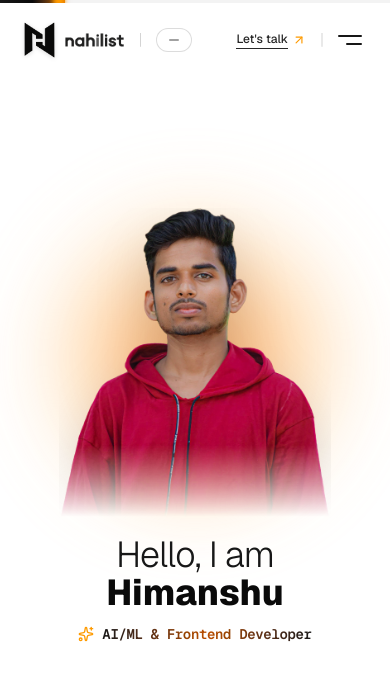
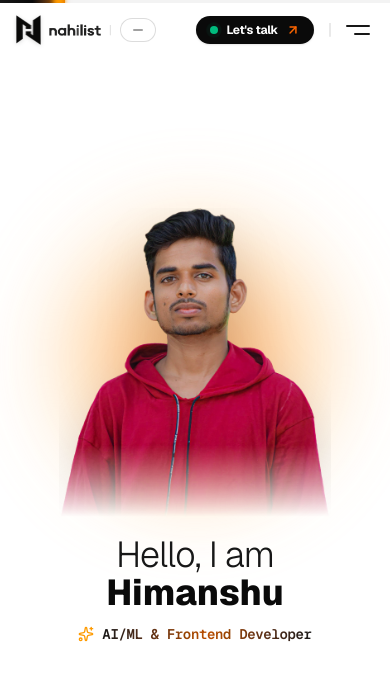
Before and after one commit to nahilist/himanshu, a Next.js app: page / in a window 390 px wide. Shown: the top 680 px of the page. Built offline with nearby package versions, Linux system fonts and the light colour scheme.

Commit message:
Refactor Navbar, ProjectDetailModal, and SlideProjectsArchive components for improved layout and responsiveness

```diff
--- a/components/Navbar.tsx
+++ b/components/Navbar.tsx
@@ -27,48 +27,47 @@ export const Navbar: React.FC<NavbarProps> = ({
   const isDark = theme === "dark";
 
   return (
-    <header className="fixed top-0 left-0 right-0 z-40 px-6 md:px-12 py-5 flex items-center justify-between pointer-events-none transition-colors duration-500">
+    <header className="fixed top-0 left-0 right-0 z-40 px-4 sm:px-6 md:px-12 py-3.5 sm:py-5 flex items-center justify-between pointer-events-none transition-colors duration-500">
       {/* Left section: Logo | Sound pill */}
-      <div className="flex items-center gap-3.5 pointer-events-auto select-none">
+      <div className="flex items-center gap-2 sm:gap-3.5 pointer-events-auto select-none">
         <div
           onClick={() => {
             soundFx.playTick();
             window.scrollTo({ top: 0, behavior: "smooth" });
           }}
-          className="group cursor-pointer flex items-center gap-2.5 transition-all duration-300 hover:opacity-85"
+          className="group cursor-pointer flex items-center gap-2 sm:gap-2.5 transition-all duration-300 hover:opacity-85"
         >
           {/* Premium Logo Monogram & Wordmark */}
-          <div className="flex items-center gap-2.5 sm:gap-3 transition-transform duration-300 group-hover:scale-[1.02]">
+          <div className="flex items-center gap-2 sm:gap-3 transition-transform duration-300 group-hover:scale-[1.02]">
             {/* Geometric Monogram Emblem (Large & Razor Sharp) */}
-            <div className="relative h-10 w-auto sm:h-11 md:h-12 flex items-center justify-center">
+            <div className="relative h-8 sm:h-10 md:h-12 w-auto flex items-center justify-center">
               <Image
                 src={isDark ? "/logo-monogram-white.png" : "/logo-monogram.png"}
                 alt="nahilist emblem"
                 width={48}
                 height={56}
-                className="h-9 sm:h-10 md:h-11 w-auto object-contain transition-all duration-300 drop-shadow-sm"
+                className="h-7.5 sm:h-9 md:h-11 w-auto object-contain transition-all duration-300 drop-shadow-sm"
                 priority
               />
             </div>
 
             {/* Signature Wordmark */}
-            <div className="relative h-4 sm:h-4.5 w-auto flex items-center opacity-90 group-hover:opacity-100 transition-opacity">
+            <div className="relative h-3.5 sm:h-4.5 w-auto flex items-center opacity-90 group-hover:opacity-100 transition-opacity">
               <Image
                 src={isDark ? "/logo-wordmark-white.png" : "/logo-wordmark.png"}
                 alt="nahilist wordmark"
                 width={105}
                 height={24}
-                className="h-3.5 sm:h-4 w-auto object-contain transition-all duration-300"
+                className="h-3 sm:h-4 w-auto object-contain transition-all duration-300"
                 priority
               />
             </div>
           </div>
-
         </div>
 
         {/* Separator */}
         <span
-          className={`font-light select-none transition-colors ${
+          className={`font-light select-none text-xs sm:text-sm transition-colors ${
             isDark ? "text-neutral-600" : "text-neutral-300"
           }`}
         >
@@ -136,26 +135,34 @@ export const Navbar: React.FC<NavbarProps> = ({
           <span>Resume</span>
         </button>
 
-        {/* Let's talk button */}
+        {/* Luxury "Let's talk" Primary CTA Button */}
         <button
           onClick={() => {
             soundFx.playOpenModal();
             onOpenContact();
           }}
-          className={`group relative flex items-center gap-1 text-xs md:text-sm font-medium transition-colors cursor-pointer ${
-            isDark ? "text-neutral-200 hover:text-white" : "text-neutral-800 hover:text-neutral-950"
+          className={`group relative inline-flex items-center gap-2 px-3.5 sm:px-4.5 py-1.5 sm:py-2 rounded-full font-bold text-xs sm:text-sm tracking-tight transition-all duration-300 cursor-pointer shadow-xs hover:shadow-md hover:scale-[1.03] active:scale-[0.98] ${
+            isDark
+              ? "bg-white text-black hover:bg-neutral-100 shadow-white/5"
+              : "bg-neutral-950 text-white hover:bg-neutral-800 shadow-black/10"
           }`}
+          aria-label="Let's talk"
         >
-          <span
-            className={`border-b pb-[1px] transition-all ${
-              isDark
-                ? "border-neutral-400 group-hover:border-white"
-                : "border-neutral-800 group-hover:border-neutral-950"
-            }`}
-          >
+          {/* Subtle live availability pulse dot */}
+          <span className="relative flex h-2 w-2 shrink-0">
+            <span className="animate-ping absolute inline-flex h-full w-full rounded-full bg-emerald-400 opacity-75" />
+            <span className="relative inline-flex rounded-full h-2 w-2 bg-emerald-500" />
+          </span>
+
+          <span className="font-bold tracking-tight whitespace-nowrap">
             Let&apos;s talk
           </span>
-          <ArrowUpRight className="w-3.5 h-3.5 text-amber-500 transition-transform group-hover:translate-x-0.5 group-hover:-translate-y-0.5" />
+
+          <ArrowUpRight
+            className={`w-3.5 h-3.5 sm:w-4 sm:h-4 stroke-[2.5] transition-transform duration-300 group-hover:translate-x-0.5 group-hover:-translate-y-0.5 ${
+              isDark ? "text-neutral-900" : "text-[#ff6600]"
+            }`}
+          />
         </button>
 
         {/* Separator */}
--- a/components/ProjectDetailModal.tsx
+++ b/components/ProjectDetailModal.tsx
@@ -39,17 +39,17 @@ export const ProjectDetailModal: React.FC<ProjectDetailModalProps> = ({ project,
         onWheelCapture={(e) => e.stopPropagation()}
         onTouchStartCapture={(e) => e.stopPropagation()}
         onTouchEndCapture={(e) => e.stopPropagation()}
-        className="fixed inset-0 z-50 flex items-center justify-center p-3 sm:p-6 md:p-8 bg-black/95 backdrop-blur-2xl overflow-y-auto"
+        className="fixed inset-0 z-50 flex items-center justify-center p-2 sm:p-6 md:p-8 bg-black/95 backdrop-blur-2xl overflow-y-auto"
       >
         <motion.div
           initial={{ scale: 0.97, opacity: 0, y: 20 }}
           animate={{ scale: 1, opacity: 1, y: 0 }}
           exit={{ scale: 0.97, opacity: 0, y: 20 }}
           transition={{ type: "spring", stiffness: 320, damping: 28 }}
-          className="relative w-full max-w-5xl max-h-[92vh] bg-black text-white rounded-3xl p-6 sm:p-10 border border-neutral-800 shadow-2xl flex flex-col justify-between overflow-y-auto"
+          className="relative w-full max-w-5xl max-h-[95vh] sm:max-h-[92vh] bg-black text-white rounded-2xl sm:rounded-3xl p-4 sm:p-8 md:p-10 border border-neutral-800 shadow-2xl flex flex-col justify-between overflow-y-auto"
         >
           {/* Top Header */}
-          <div className="flex items-start justify-between border-b border-neutral-800 pb-5 mb-6">
+          <div className="flex items-start justify-between border-b border-neutral-800 pb-4 sm:pb-5 mb-4 sm:mb-6">
             <div>
               <div className="flex items-center gap-2 mb-1.5">
                 <span className="w-2 h-2 rounded-full bg-[#ff6600]" />
@@ -63,7 +63,7 @@ export const ProjectDetailModal: React.FC<ProjectDetailModalProps> = ({ project,
               </div>
 
               {/* Title with orange slanted arrow */}
-              <h2 className="text-2xl sm:text-4xl md:text-5xl font-normal tracking-tight text-white flex items-center gap-2.5">
+              <h2 className="text-xl sm:text-3xl md:text-5xl font-normal tracking-tight text-white flex items-center gap-2">
                 <span>{project.title}</span>
                 <span className="text-[#ff6600] font-light">↗</span>
               </h2>
```
Also changed, not shown: components/slides/SlideProjectsArchive.tsx (+18 -18 lines).
